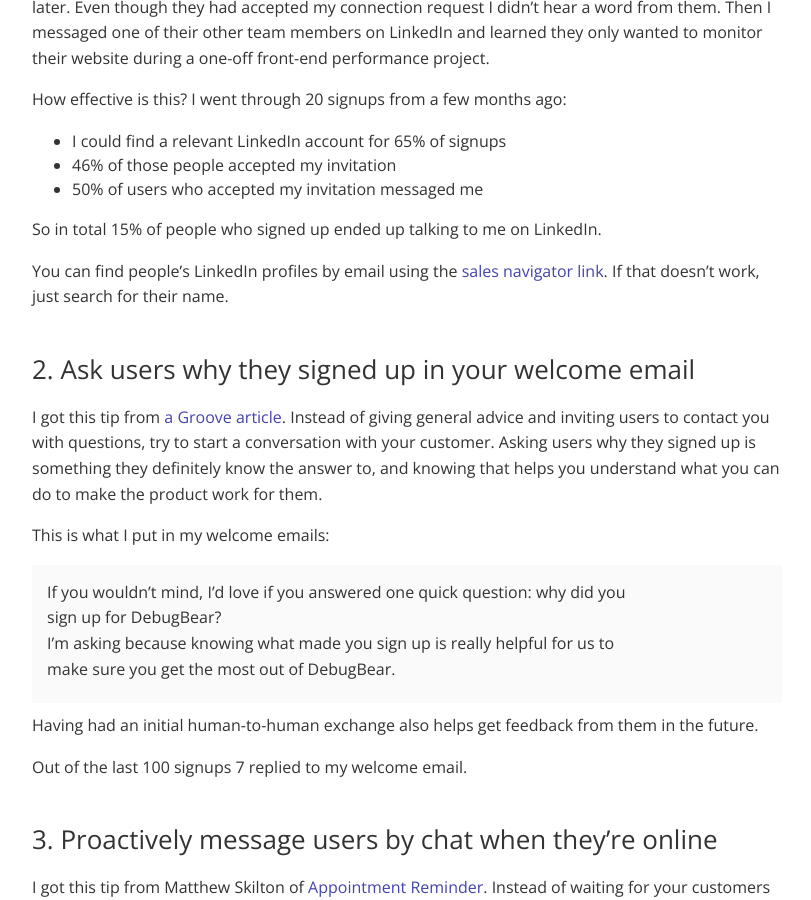
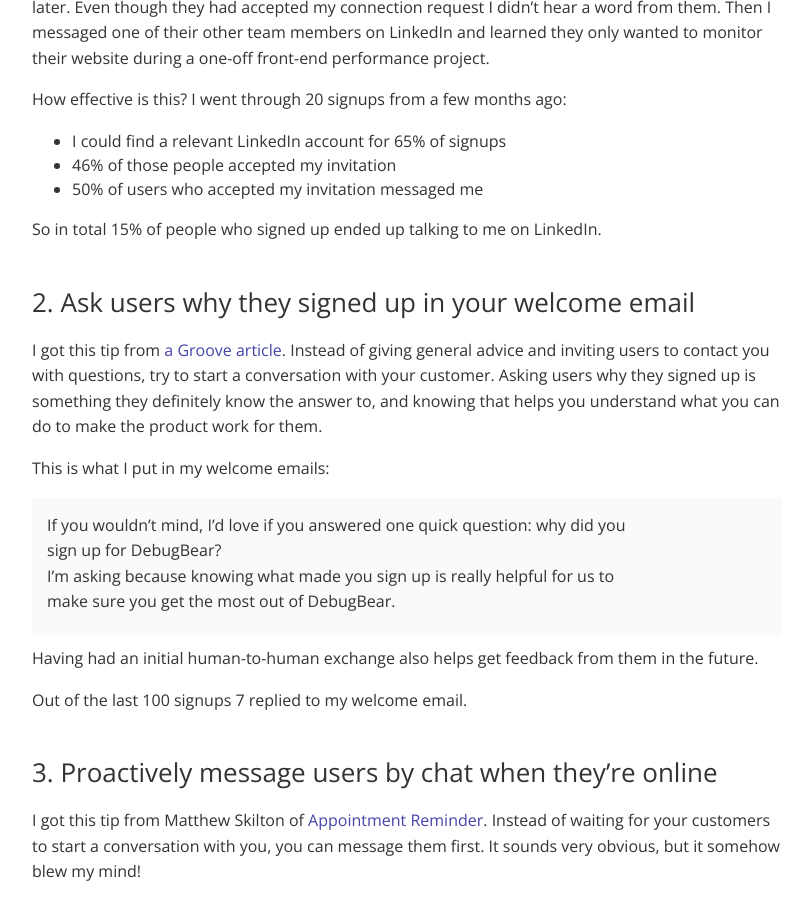
Before and after one commit to mattzeunert/mattzeunert.github.io, a Jekyll site: the page built from _posts/2019-09-17-talking-to-users.md, in a window 1280 px wide and 900 px high, scrolled down 950 px. Shown: the whole window, without its empty margins (106-917 px from the left). Built offline with Jekyll 4.4.1, drawn with Linux system fonts in a browser that asks for light colours; nearby versions of some CDN libraries; comment, search, counter and statistics services are not loaded.

Commit message:
Remove link

```diff
--- a/_posts/2019-09-17-talking-to-users.md
+++ b/_posts/2019-09-17-talking-to-users.md
@@ -29,8 +29,6 @@ How effective is this? I went through 20 signups from a few months ago:
 - 50% of users who accepted my invitation messaged me
 
 So in total 15% of people who signed up ended up talking to me on LinkedIn.
-
-You can find people's LinkedIn profiles by email using the [sales navigator link](https://www.linkedin.com/sales/gmail/profile/viewByEmail/matt@mostlystatic.com). If that doesn't work, just search for their name.
 
 ## 2. Ask users why they signed up in your welcome email
 
```
